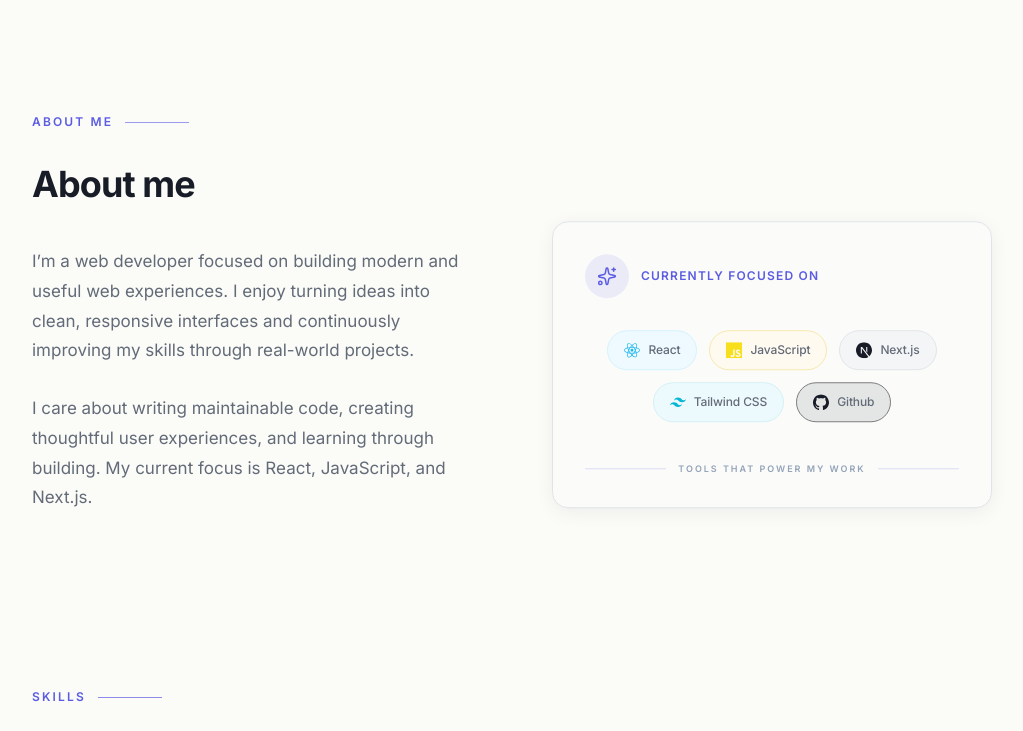
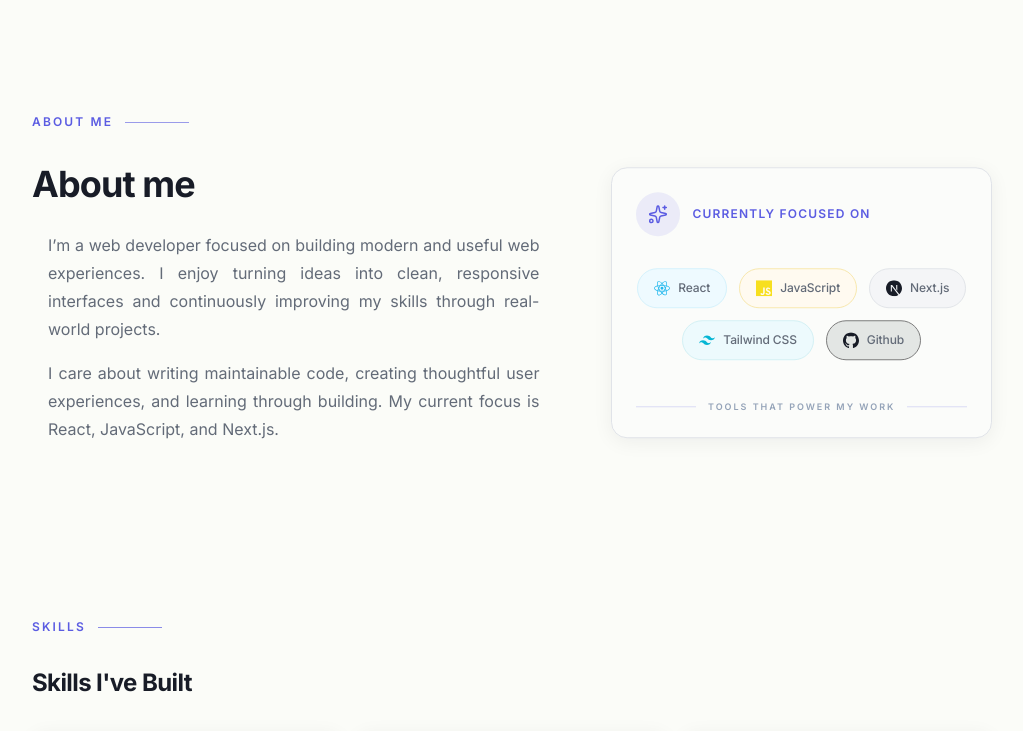
Before and after one commit to Rahimah-98/portfolio, a React (Vite) app: page / in a window 1280 px wide. Shown: the part 600-1331 px from the top of the page, without its empty margins (128-1151 px from the left). Built offline with nearby package versions, Linux system fonts and the light colour scheme.

Commit message:
some updates

```diff
--- a/src/components/layout/About.jsx
+++ b/src/components/layout/About.jsx
@@ -54,13 +54,13 @@ const About = () => {
         <span className='h-px w-16 bg-primary/60' />
       </div>
 
-      <div className='mt-8 grid gap-12 lg:grid-cols-2 md:items-end md:gap-16 lg:gap-20'>
+      <div className='grid gap-10 lg:grid-cols-[1fr_0.75fr] md:items-end md:gap-14 lg:gap-18'>
         <div>
-          <h2 className='mb-10 text-3xl font-bold leading-tight tracking-[-0.025em] text-foreground sm:text-4xl'>
+          <h2 className='my-8 mb-6 text-3xl font-bold leading-tight tracking-[-0.025em] text-foreground sm:text-4xl'>
             About me
           </h2>
 
-          <div className='max-w-[760px] space-y-7 text-base leading-7 text-muted sm:text-[17px] sm:leading-[1.75]'>
+          <div className='max-w-[760px] text-justify md:ml-4 space-y-4 text-base leading-5 text-muted sm:text-[16px] sm:leading-[1.75]'>
             <p>
               I’m a web developer focused on building modern and useful web
               experiences. I enjoy turning ideas into clean, responsive
@@ -76,7 +76,7 @@ const About = () => {
           </div>
         </div>
 
-        <div className='float w-full rounded-xl border border-border bg-card p-7 shadow-card sm:p-8'>
+        <div className='float w-full rounded-xl border border-border bg-card p-4 shadow-card sm:p-6'>
           <div className='flex items-center gap-3'>
             <div className='flex h-11 w-11 shrink-0 items-center justify-center rounded-full bg-primary/10 text-primary'>
               <Sparkles className='h-5 w-5' strokeWidth={1.8} />
--- a/src/components/layout/Contact.jsx
+++ b/src/components/layout/Contact.jsx
@@ -9,7 +9,7 @@ const Contact = () => {
         <span className='h-px w-16 bg-primary/70' />
       </div>
 
-      <div className='mt-8 grid gap-12 lg:grid-cols-[1fr_1.1fr] md:gap-16'>
+      <div className='grid gap-12 lg:grid-cols-[1fr_1.1fr] md:gap-16'>
         <ContactInfo />
         <ContactForm />
       </div>
--- a/src/components/layout/ContactInfo.jsx
+++ b/src/components/layout/ContactInfo.jsx
@@ -30,11 +30,11 @@ const contactDetails = [
 const ContactInfo = () => {
   return (
     <div>
-      <h2 className='max-w-md text-3xl font-bold leading-tight tracking-tight text-foreground sm:text-4xl'>
+      <h2 className='my-8 max-w-md text-3xl font-bold leading-tight tracking-tight text-foreground sm:text-4xl'>
         Let's work together.
       </h2>
 
-      <p className='mt-5 max-w-md text-[15px] leading-7 text-muted sm:text-base'>
+      <p className='max-w-md text-[15px] leading-7 text-muted sm:text-base'>
         Have a project in mind, an opportunity, or simply want to connect? I'd
         love to hear from you.
       </p>
--- a/src/components/layout/Projects.jsx
+++ b/src/components/layout/Projects.jsx
@@ -12,21 +12,21 @@ const Projects = () => {
       </div>
 
       {/* Section heading */}
-      <div className='mt-8'>
+      <div className='my-8'>
         <h2 className='text-2xl font-bold tracking-tight text-foreground'>
           My Projects
         </h2>
       </div>
 
       {/* Project grid */}
-      <div className='mt-8 grid gap-5 sm:grid-cols-2'>
+      <div className='grid gap-5 sm:grid-cols-2'>
         {projects.map((project) => (
           <ProjectCard key={project.id} project={project} />
         ))}
       </div>
 
       {/* View all projects */}
-      <div className='mt-10 flex justify-center'>
+      <div className='mt-10 flex justify-center animate-pulse duration-300 transition-all'>
         <a
           href={projectsSection.viewAllHref}
           className='
--- a/src/components/layout/Skills.jsx
+++ b/src/components/layout/Skills.jsx
@@ -72,12 +72,12 @@ export const Skills = () => {
       </div>
 
       {/* Heading */}
-      <h2 className='mt-8 text-2xl font-bold tracking-tight text-foreground'>
+      <h2 className='my-8 text-2xl font-bold tracking-tight text-foreground'>
         Skills I've Built
       </h2>
 
       {/* Skill cards */}
-      <div className='mt-8 grid gap-4 md:grid-cols-2 lg:grid-cols-3'>
+      <div className='grid gap-4 md:grid-cols-2 lg:grid-cols-3'>
         {skillCategories.map((category) => (
           <SkillCard
             key={category.title}
--- a/src/components/ui/ScrollToTop.jsx
+++ b/src/components/ui/ScrollToTop.jsx
@@ -29,7 +29,7 @@ export default function ScrollToTop() {
     <button
       onClick={scrollToTop}
       aria-label='Back to top'
-      className='fixed bottom-12 right-10 z-50 flex size-10 items-center justify-center rounded-full text-primary bg-surface border border-border shadow-xl float transition-all duration-300 hover:-translate-y-1 hover:scale-105 hover:shadow-2xl'>
+      className='fixed bottom-12 right-12 z-50 flex size-10 items-center justify-center rounded-full text-white bg-primary border border-border shadow-xl float transition-all duration-300 hover:-translate-y-1 hover:scale-105 hover:shadow-2xl'>
       <ArrowUp size={20} strokeWidth={2.5} />
     </button>
   );
```
